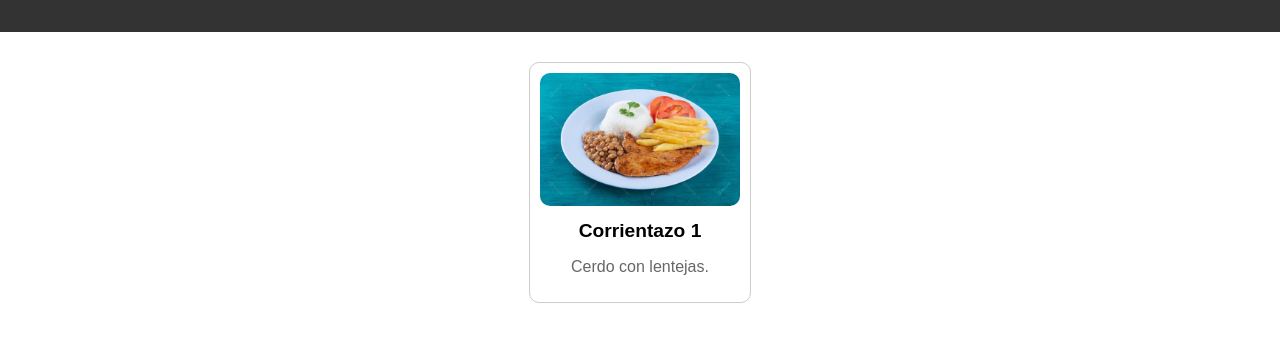
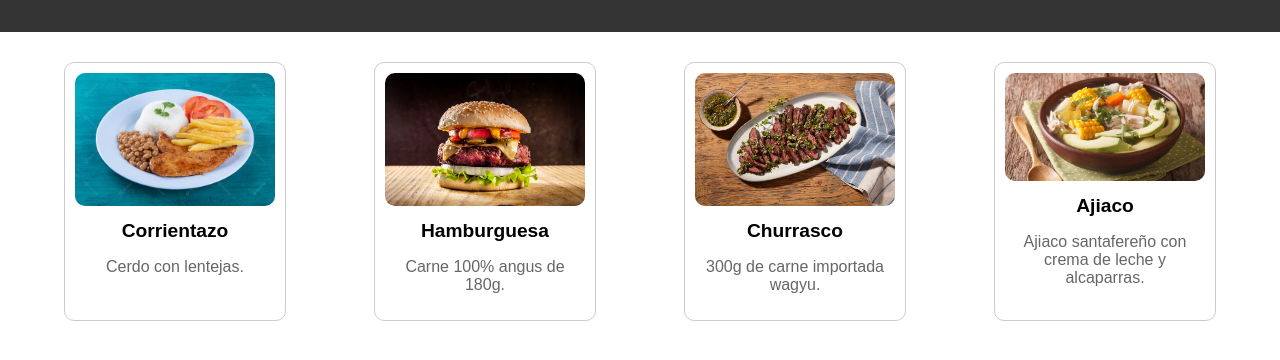
Before and after one commit to ssolanoFinmaq/app-pedidos, a plain HTML site: page index.html in a window 1280 px wide. Shown: the part 88-448 px from the top of the page. Drawn offline with Linux system fonts and the light colour scheme.

Commit message:
Se añaden nuevos productos

```diff
--- a/index.html
+++ b/index.html
@@ -19,8 +19,23 @@
         <section class="product-catalog">
             <article class="product">
                 <img src="img/product1.jpg" alt="Producto 1" class="product-image">
-                <h2 class="product-name">Corrientazo 1</h2>
+                <h2 class="product-name">Corrientazo</h2>
                 <p class="product-description">Cerdo con lentejas.</p>
+            </article>
+            <article class="product">
+                <img src="img/product2.jpg" alt="Producto 2" class="product-image">
+                <h2 class="product-name">Hamburguesa</h2>
+                <p class="product-description">Carne 100% angus de 180g.</p>
+            </article>
+            <article class="product">
+                <img src="img/product3.jpg" alt="Producto 3" class="product-image">
+                <h2 class="product-name">Churrasco</h2>
+                <p class="product-description">300g de carne importada wagyu.</p>
+            </article>
+            <article class="product">
+                <img src="img/product4.jpg" alt="Producto 4" class="product-image">
+                <h2 class="product-name">Ajiaco</h2>
+                <p class="product-description">Ajiaco santafereño con crema de leche y alcaparras.</p>
             </article>
         </section>
     </main>
```
Also changed, not shown: img/product2.jpg (added), img/product3.jpg (added), img/product4.jpg (added).
